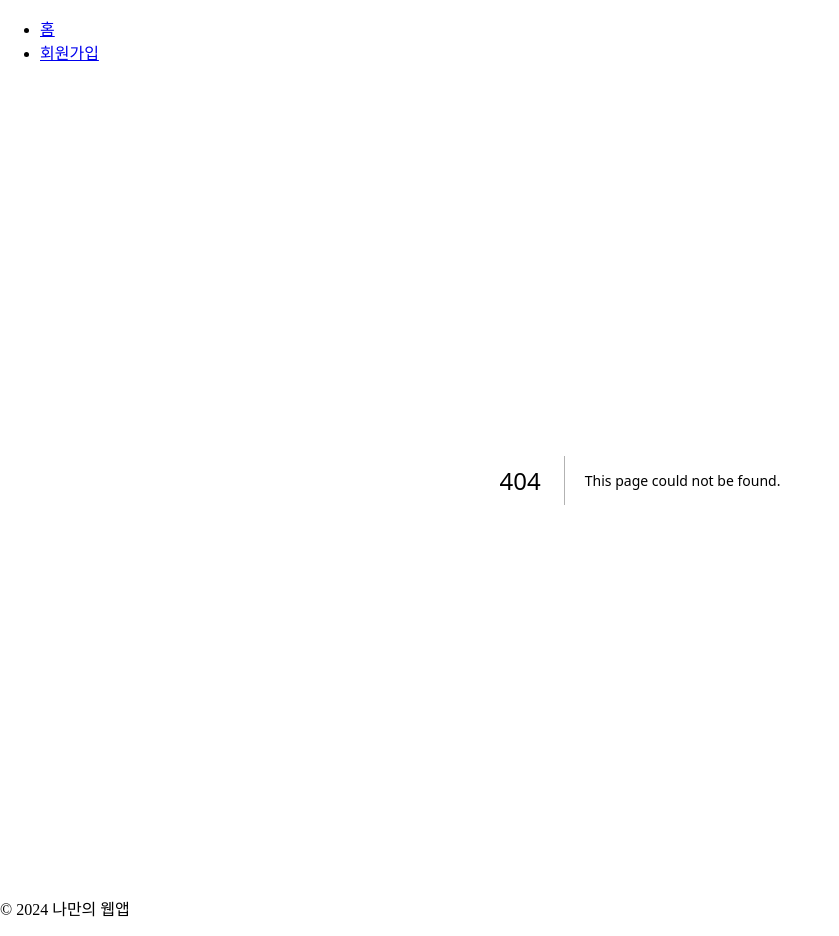
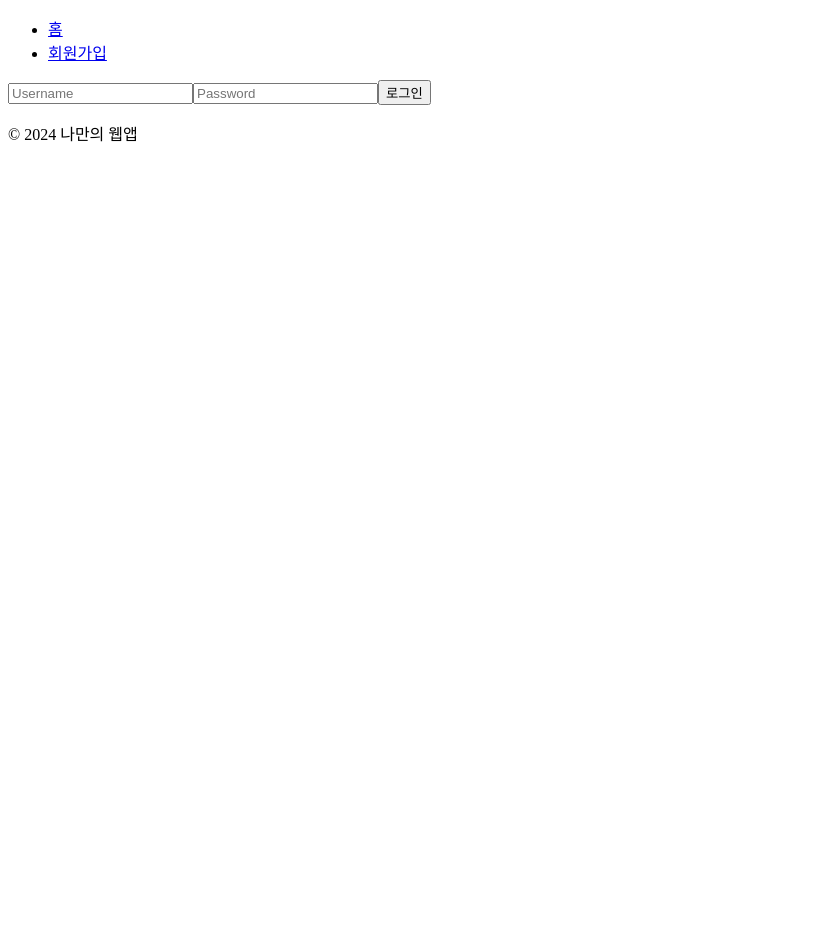
Before and after one commit to SeongUk52/melodic-bridge-frontend, a Next.js app: page /login in a window 1280 px wide. Before the commit this address had no page. Shown: the whole page, without its empty margins (0-839 px from the left). After the commit the page ends 800 px from the top, so only its background shows below. Built offline with nearby package versions, Linux system fonts and the light colour scheme.

Commit message:
feat: 로그인 페이지 구현

```diff
--- /dev/null
+++ b/src/app/login/page.tsx
@@ -0,0 +1,45 @@
+"use client";
+
+import { useState, FormEvent } from "react";
+import axios from "axios";
+
+const Login: React.FC = () => {
+    const [username, setUsername] = useState<string>("");
+    const [password, setPassword] = useState<string>("");
+
+    const handleLogin = async (e: FormEvent) => {
+        e.preventDefault();
+        try {
+            const response = await axios.post<{ token: string }>(
+                `${process.env.NEXT_PUBLIC_API_URL}/auth/login`, // 환경 변수 사용
+                { username, password }
+            );
+            // 로그인 성공 시 JWT 토큰 저장
+            localStorage.setItem("token", response.data.token);
+            alert("로그인 성공!");
+        } catch (error) {
+            console.error(error);
+            alert("로그인 실패");
+        }
+    };
+
+    return (
+        <form onSubmit={handleLogin}>
+            <input
+                type="text"
+                placeholder="Username"
+                value={username}
+                onChange={(e) => setUsername(e.target.value)}
+            />
+            <input
+                type="password"
+                placeholder="Password"
+                value={password}
+                onChange={(e) => setPassword(e.target.value)}
+            />
+            <button type="submit">로그인</button>
+        </form>
+    );
+};
+
+export default Login;
```
Also changed, not shown: package.json (+6 -5 lines), 1 other file (tests, documents, lock files or other folders).
